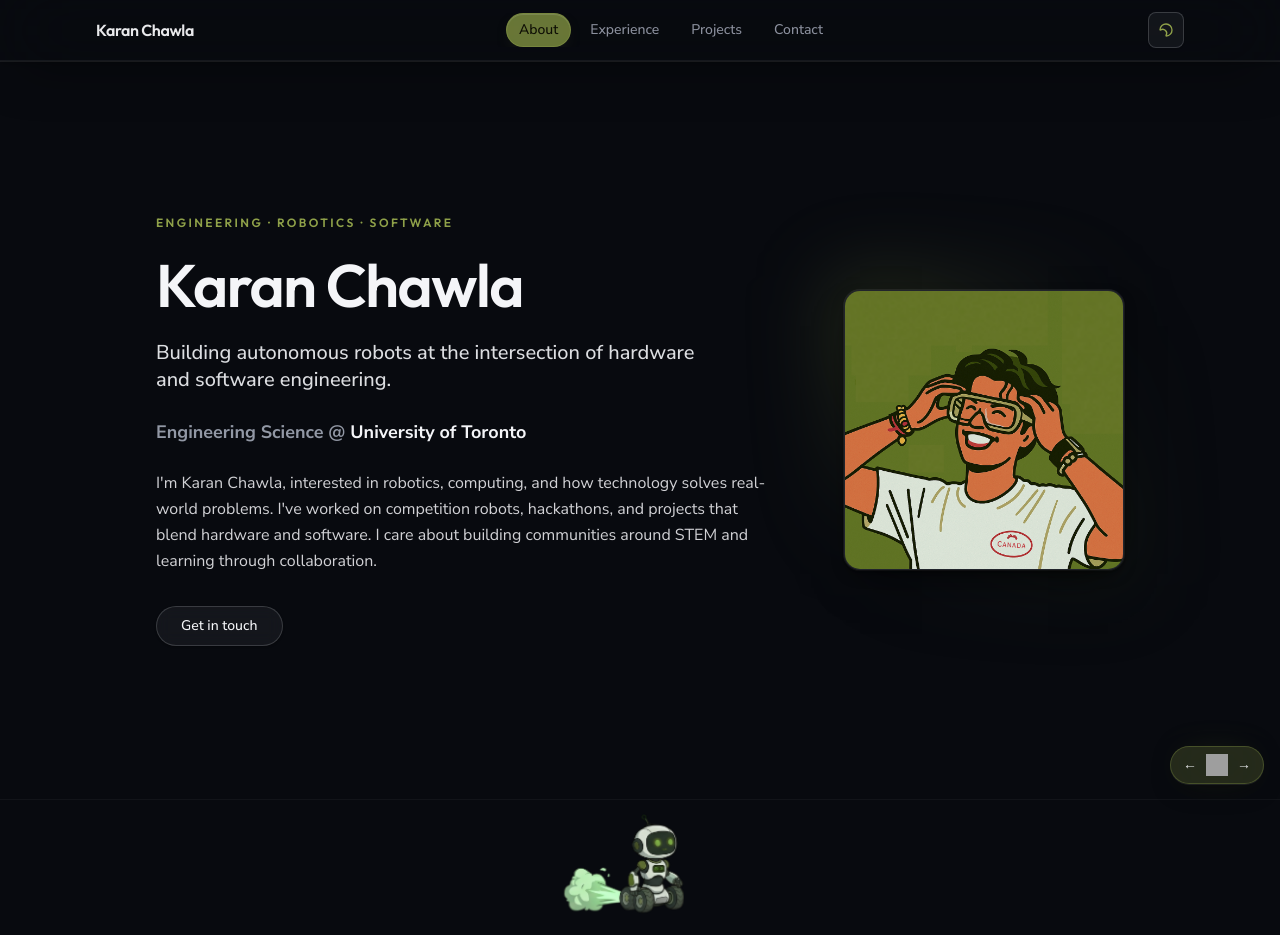
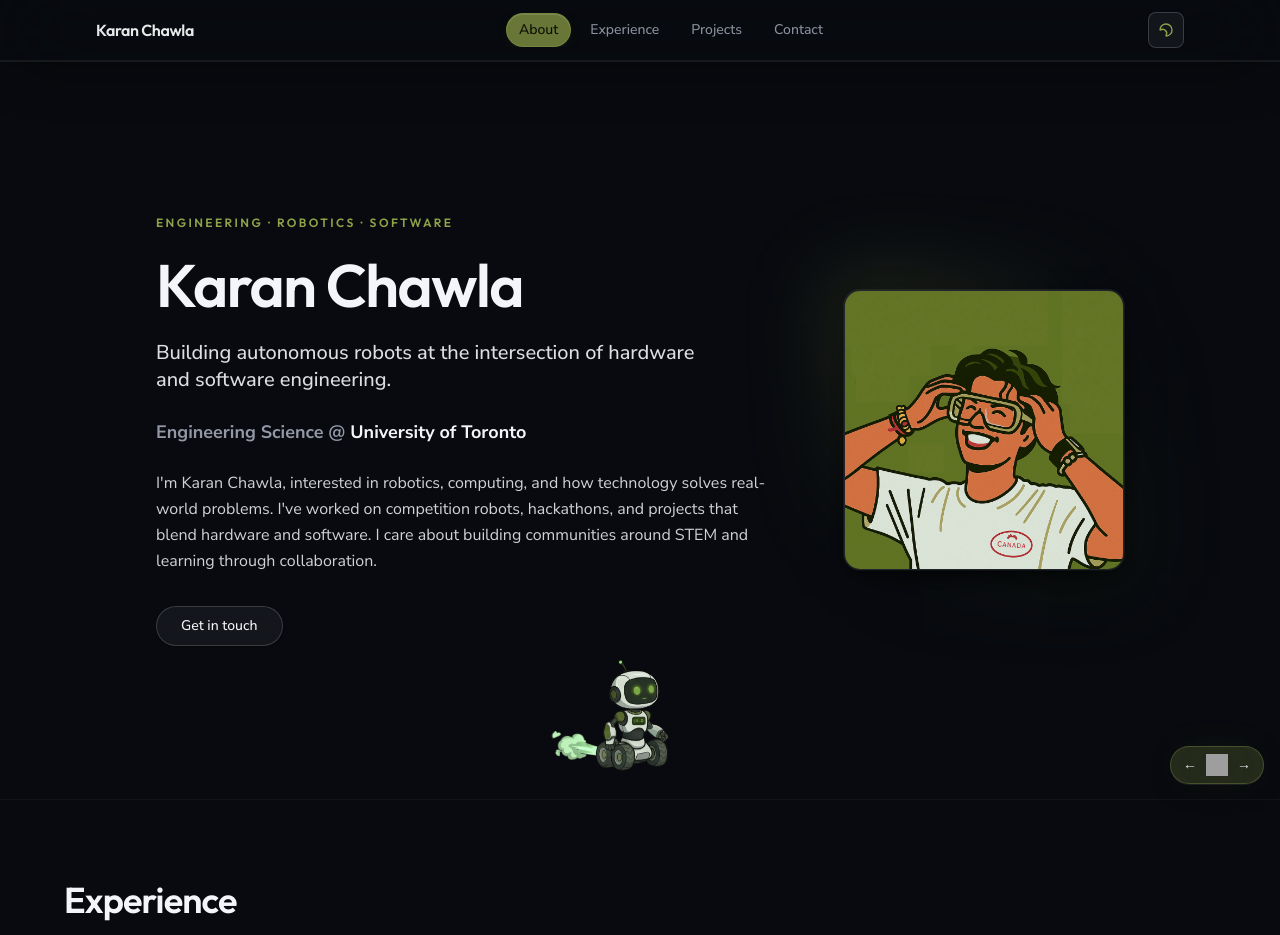
Before and after one commit to KaranChawlaD/Personal-Website-V2, a Next.js app: page / in a window 1280 px wide. Shown: the top 935 px of the page. Built offline with nearby package versions, Linux system fonts and the light colour scheme; grey boxes are pictures that could not be loaded.

Commit message:
fix: robot positioning

```diff
--- a/app/globals.css
+++ b/app/globals.css
@@ -190,27 +190,18 @@
 }
 
 @layer utilities {
-  .robot-drive-lane {
-    min-height: 6.5rem;
-    padding-top: 1.25rem;
-    padding-bottom: 1.25rem;
+  .robot-drive-motion {
+    position: absolute;
+    bottom: 1.25rem;
+    left: 0;
+    animation: robot-drive-across 14s linear infinite;
+    will-change: transform;
   }
 
   @media (min-width: 640px) {
-    .robot-drive-lane {
-      min-height: 8rem;
-      padding-top: 1.5rem;
-      padding-bottom: 1.5rem;
+    .robot-drive-motion {
+      bottom: 1.75rem;
     }
-  }
-
-  .robot-drive-motion {
-    position: absolute;
-    top: 50%;
-    left: 0;
-    translate: 0 -50%;
-    animation: robot-drive-across 14s linear infinite;
-    will-change: transform;
   }
 
   .robot-drive-frame-1 {
@@ -229,7 +220,7 @@
     .robot-drive-motion {
       animation: none;
       left: 50%;
-      transform: translate(-50%, -50%);
+      transform: translateX(-50%);
     }
 
     .robot-drive-frame-2,
--- a/app/personal-website-client.tsx
+++ b/app/personal-website-client.tsx
@@ -216,10 +216,10 @@
         {/* About — hero + bio + skills */}
         <section
           id="about"
-          className={`flex flex-col justify-start sm:justify-center ${sectionScrollMt} border-b border-border/30 px-4 pt-4 pb-14 min-h-[calc(100svh-var(--site-header-height,7.25rem))] sm:px-6 sm:pt-20 sm:pb-20 lg:px-8`}
+          className={`relative overflow-hidden flex flex-col justify-start sm:justify-center ${sectionScrollMt} border-b border-border/30 px-4 pt-4 pb-14 min-h-[calc(100svh-var(--site-header-height,7.25rem))] sm:px-6 sm:pt-20 sm:pb-20 lg:px-8`}
           aria-label="About Karan Chawla"
         >
-          <div className="mx-auto max-w-6xl">
+          <div className="relative z-10 mx-auto max-w-6xl">
             <div className="grid gap-12 md:grid-cols-[minmax(0,1fr)_minmax(220px,280px)] md:items-center md:gap-12 lg:gap-16">
               <div className="space-y-6">
                 <p className="font-heading text-xs font-semibold uppercase tracking-[0.2em] text-primary">
@@ -300,9 +300,8 @@
               </div>
             </div> */}
           </div>
+          <RobotDriveAnimation />
         </section>
-
-        <RobotDriveAnimation />
 
         {/* Experience — timeline */}
         <section
--- a/components/robot-drive-animation.tsx
+++ b/components/robot-drive-animation.tsx
@@ -9,7 +9,7 @@
 export function RobotDriveAnimation() {
   return (
     <div
-      className="robot-drive-lane relative w-full overflow-hidden px-4 sm:px-6 lg:px-8"
+      className="robot-drive-lane pointer-events-none absolute inset-x-0 bottom-0 z-[1] h-0 overflow-visible"
       aria-hidden
     >
       <div className="robot-drive-motion">
```
